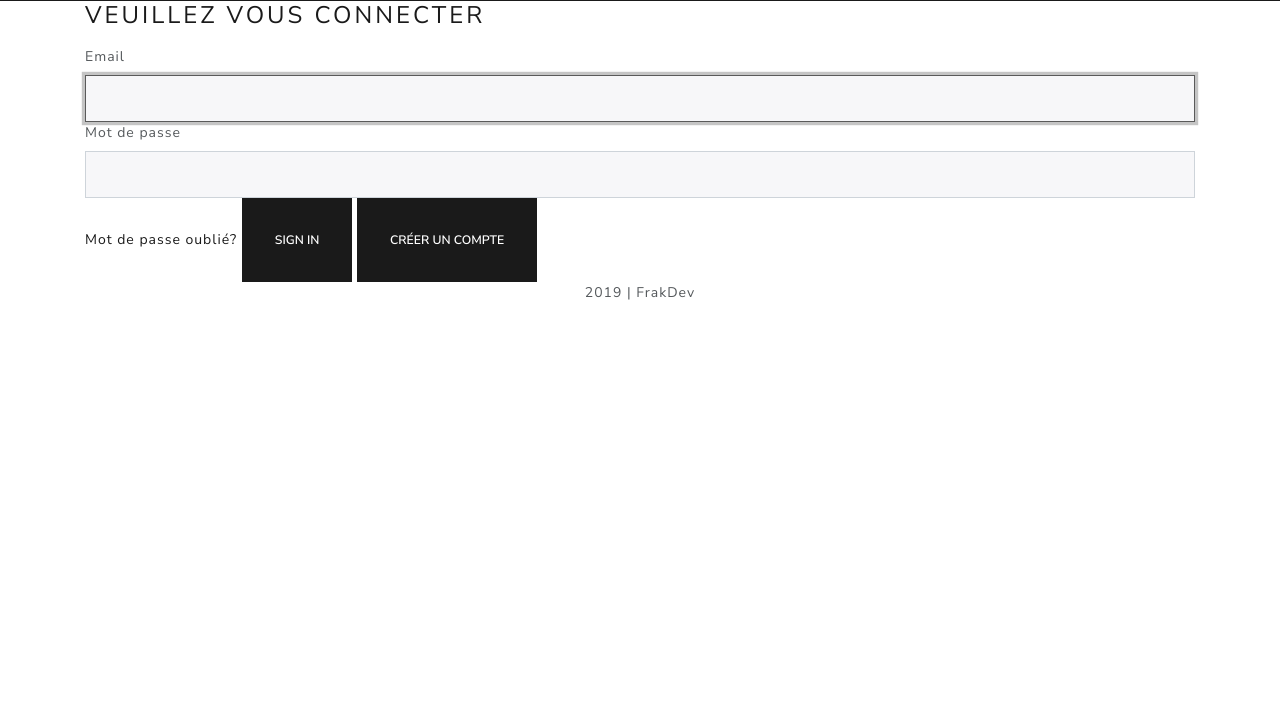
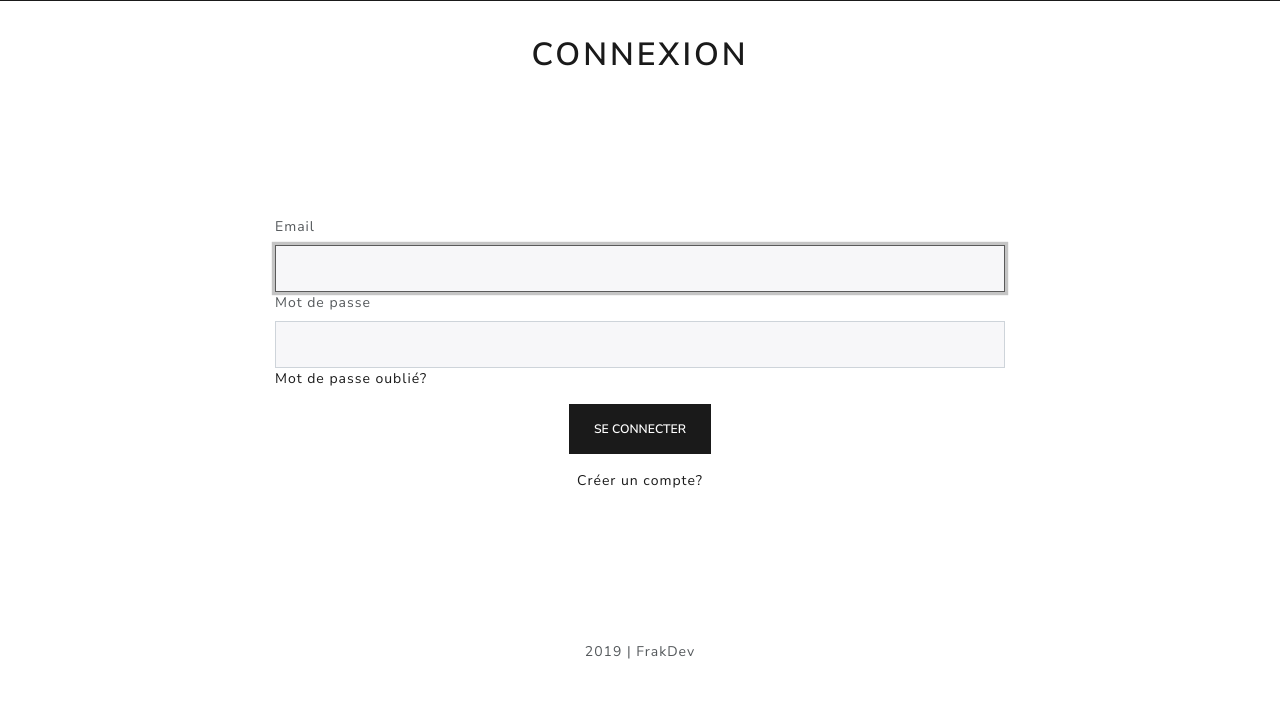
Before and after one commit to captainfrak/Projet6, a Symfony app: template templates/security/login.html.twig in a window 1280 px wide. Shown: the part 96-800 px from the top of the page. Run offline with Twig, Linux system fonts and the light colour scheme; the template is opened without the code that fills it, so the values that code supplies are empty; some libraries are stand-ins or nearby versions.

Commit message:
Refacto: change the layout of the view

```diff
--- a/templates/security/login.html.twig
+++ b/templates/security/login.html.twig
@@ -3,18 +3,29 @@
 {% block title %}Connexion!{% endblock %}
 
 {% block body %}
+    <style>
+        #login-main {
+            height: 80vh;
+        }
+        h1 {
+            margin-top: 35px;
+        }
+        #login-btn {
+            margin-top: 15px;
+        }
+    </style>
 <form method="post">
     {% if error %}
         <div class="alert alert-danger">{{ error.messageKey|trans(error.messageData, 'security') }}</div>
     {% endif %}
 
-    {% if app.user %}
-        <div class="mb-3">
-            You are logged in as {{ app.user.username }}, <a href="{{ path('app_logout') }}">Logout</a>
+    <div class="row justify-content-center" id="login-main">
+        <div class="col-12 text-center">
+            <h1>Connexion</h1>
         </div>
-    {% endif %}
 
-    <h1 class="h3 mb-3 font-weight-normal">Veuillez vous connecter</h1>
+<div class="col-8">
+    <div class="from-group">
     <label for="inputEmail">Email</label>
     <input type="email" value="{{ last_username }}" name="email" id="inputEmail" class="form-control" required autofocus>
 
@@ -25,23 +36,16 @@
     <input type="hidden" name="_csrf_token"
            value="{{ csrf_token('authenticate') }}"
     >
-
-    {#
-        Uncomment this section and add a remember_me option below your firewall to activate remember me functionality.
-        See https://symfony.com/doc/current/security/remember_me.html
-
-        <div class="checkbox mb-3">
-            <label>
-                <input type="checkbox" name="_remember_me"> Remember me
-            </label>
-        </div>
-    #}
-
-    <button class="btn btn-lg btn-primary" type="submit">
-        Sign in
-    </button>
-    <button type="submit" class="btn btn-lg btn-primary">
-        <a href="/register" style="text-decoration: none; color: white;">Créer un compte</a>
-    </button>
+    </div>
+    <div class="form-group text-center" id="login-btn">
+        <button class="btn btn-primary" type="submit">
+            Se connecter
+        </button>
+    </div>
+    <div class="form-group text-center">
+        <a href="/register"  style="text-decoration: none;">Créer un compte?</a>
+    </div>
+</div>
+    </div>
 </form>
 {% endblock %}
--- a/templates/security/register.html.twig
+++ /dev/null
@@ -1 +0,0 @@
-{% extends 'base.html.twig' %}
```
